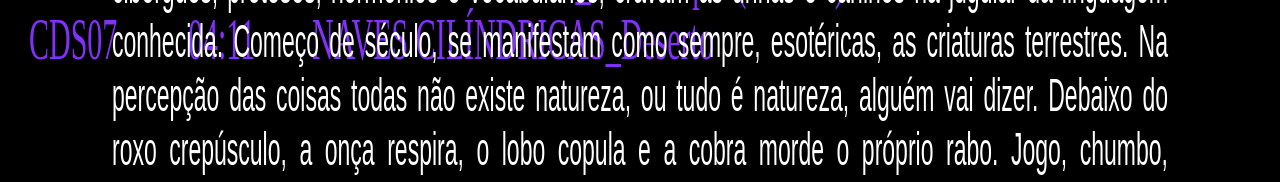
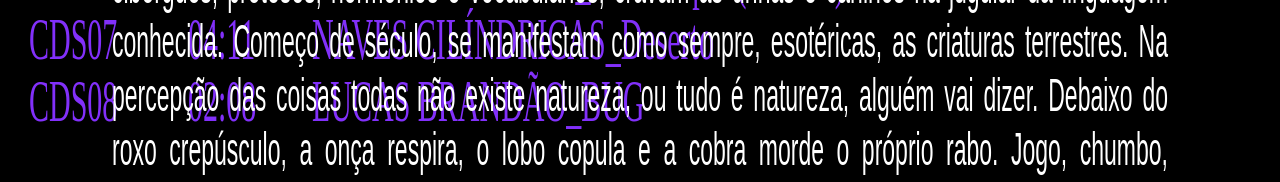
Before and after one commit to Comeco-de-Seculo/comeco-de-seculo.github.io, a Next.js app: page / in a window 1280 px wide. Shown: the part 595-777 px from the top of the page. Built offline with nearby package versions, Linux system fonts and the light colour scheme; a web font is replaced by a local one.

Commit message:
Update content.js

```diff
--- a/content.js
+++ b/content.js
@@ -55,7 +55,14 @@ const content = ({
       length: '04:11',
       title: 'NAVES CILÍNDRICAS_Deserto',
       video: 'https://www.youtube.com/embed/hz8WTMzhYy0',
-      thumb: 'static/media/JW_L.png'
+      thumb: 'static/media/NC_D.png'
+    },
+      {
+        index: 'CDS08',
+      length: '02:08',
+      title: 'LUCAS BRANDÃO_BUG',
+      video: 'https://www.youtube.com/embed/s0wrMtMWQmo',
+      thumb: 'static/media/LB_B.png'
     },
     {
     },
```
